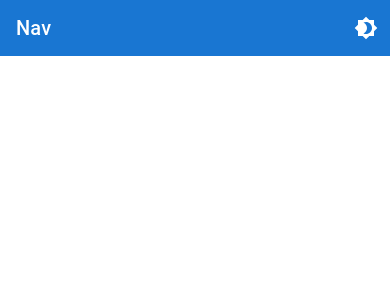
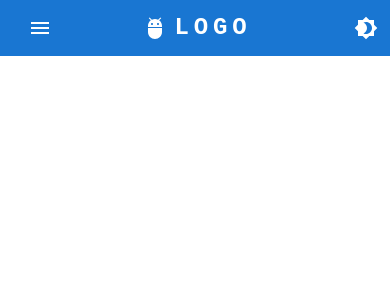
Before and after one commit to wiktornobis/Study-app, a React (Vite) app: page / in a window 390 px wide. Shown: the top 300 px of the page. Built offline with nearby package versions, Linux system fonts and the light colour scheme.

Commit message:
init responsive nav

```diff
--- a/src/ts/components/Nav.tsx
+++ b/src/ts/components/Nav.tsx
@@ -1,17 +1,134 @@
-import React, { useContext } from 'react';
-import { AppBar, Toolbar, IconButton, Typography } from '@mui/material';
-import { Brightness4, Brightness7 } from '@mui/icons-material';
-import { ColorModeContext } from '@/ts/theme/ToggleColorMode';
+import * as React from 'react';
+import {useContext} from 'react';
+import {useNavigate} from 'react-router-dom';
+import {Brightness4, Brightness7} from '@mui/icons-material';
+import AppBar from '@mui/material/AppBar';
+import Box from '@mui/material/Box';
+import Toolbar from '@mui/material/Toolbar';
+import IconButton from '@mui/material/IconButton';
+import Typography from '@mui/material/Typography';
+import Menu from '@mui/material/Menu';
+import MenuIcon from '@mui/icons-material/Menu';
+import Container from '@mui/material/Container';
+import Button from '@mui/material/Button';
+import MenuItem from '@mui/material/MenuItem';
+import AdbIcon from '@mui/icons-material/Adb';
 
-const Nav: React.FC = () => {
+import {ColorModeContext} from '@/ts/theme/ToggleColorMode';
+
+const pages = [
+    { id: 1, name: 'Newsy', path: '/newsy' },
+    { id: 2, name: 'Dane', path: '/dane' },
+    { id: 3, name: 'Uczelnie', path: '/uczelnie' }
+];
+
+function Nav() {
     const colorMode = useContext(ColorModeContext);
+    const [anchorElNav, setAnchorElNav] = React.useState<null | HTMLElement>(null);
+    const navigate = useNavigate();
+
+    const handleOpenNavMenu = (event: React.MouseEvent<HTMLElement>):void => {
+        setAnchorElNav(event.currentTarget);
+    };
+
+    const handleCloseNavMenu = ():void => {
+        setAnchorElNav(null);
+    };
+
+    const handleNavigation = (path: string):void => {
+        navigate(path);
+        handleCloseNavMenu();
+    };
 
     return (
         <AppBar position="static">
-            <Toolbar>
-                <Typography variant="h6" component="div" sx={{ flexGrow: 1 }}>
-                    Nav
+            <Container maxWidth="xl">
+                <Toolbar disableGutters>
+                    <AdbIcon sx={{ display: { xs: 'none', md: 'flex' }, mr: 1 }} />
+                    <Typography
+                        variant="h6"
+                        noWrap
+                        component="a"
+                        href="#app-bar-with-responsive-menu"
+                        sx={{
+                            mr: 2,
+                            display: { xs: 'none', md: 'flex' },
+                            fontFamily: 'monospace',
+                            fontWeight: 700,
+                            letterSpacing: '.3rem',
+                            color: 'inherit',
+                            textDecoration: 'none',
+                        }}
+                    >
+                        LOGO
                     </Typography>
+
+                    <Box sx={{ flexGrow: 1, display: { xs: 'flex', md: 'none' } }}>
+                        <IconButton
+                            size="large"
+                            aria-label="account of current user"
+                            aria-controls="menu-appbar"
+                            aria-haspopup="true"
+                            onClick={handleOpenNavMenu}
+                            color="inherit"
+                        >
+                            <MenuIcon />
+                        </IconButton>
+                        <Menu
+                            id="menu-appbar"
+                            anchorEl={anchorElNav}
+                            anchorOrigin={{
+                                vertical: 'bottom',
+                                horizontal: 'left',
+                            }}
+                            keepMounted
+                            transformOrigin={{
+                                vertical: 'top',
+                                horizontal: 'left',
+                            }}
+                            open={Boolean(anchorElNav)}
+                            onClose={handleCloseNavMenu}
+                            sx={{
+                                display: { xs: 'block', md: 'none' },
+                            }}
+                        >
+                            {pages.map((page) => (
+                                <MenuItem key={page.id} onClick={() => handleNavigation(page.path)}>
+                                    <Typography textAlign="center">{page.name}</Typography>
+                                </MenuItem>
+                            ))}
+                        </Menu>
+                    </Box>
+                    <AdbIcon sx={{ display: { xs: 'flex', md: 'none' }, mr: 1 }} />
+                    <Typography
+                        variant="h5"
+                        noWrap
+                        component="a"
+                        href="#app-bar-with-responsive-menu"
+                        sx={{
+                            mr: 2,
+                            display: { xs: 'flex', md: 'none' },
+                            flexGrow: 1,
+                            fontFamily: 'monospace',
+                            fontWeight: 700,
+                            letterSpacing: '.3rem',
+                            color: 'inherit',
+                            textDecoration: 'none',
+                        }}
+                    >
+                        LOGO
+                    </Typography>
+                    <Box sx={{ flexGrow: 1, display: { xs: 'none', md: 'flex' } }}>
+                        {pages.map((page) => (
+                            <Button
+                                key={page.id}
+                                onClick={() => handleNavigation(page.path)}
+                                sx={{ my: 2, color: 'white', display: 'block' }}
+                            >
+                                {page.name}
+                            </Button>
+                        ))}
+                    </Box>
                     <IconButton
                         edge="end"
                         color="inherit"
@@ -20,9 +137,11 @@
                     >
                         {colorMode.mode === 'dark' ? <Brightness7 /> : <Brightness4 />}
                     </IconButton>
+
                 </Toolbar>
+            </Container>
         </AppBar>
     );
-};
+}
 
 export default Nav;
```
Lines whose indentation alone changed are shown as unchanged.
